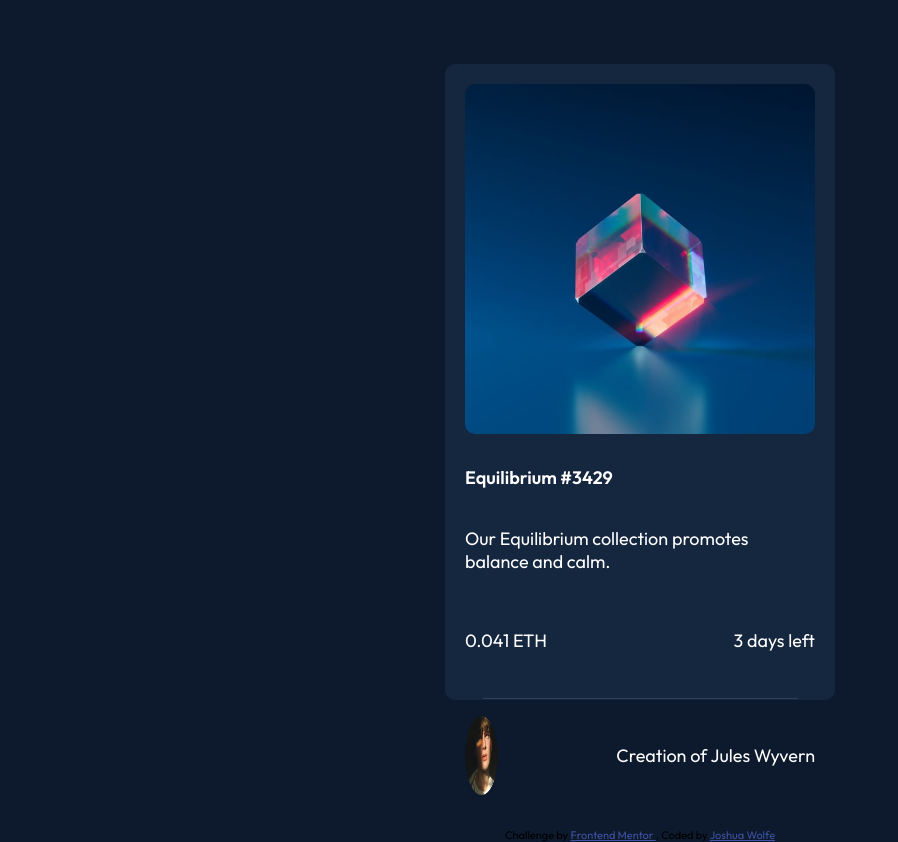
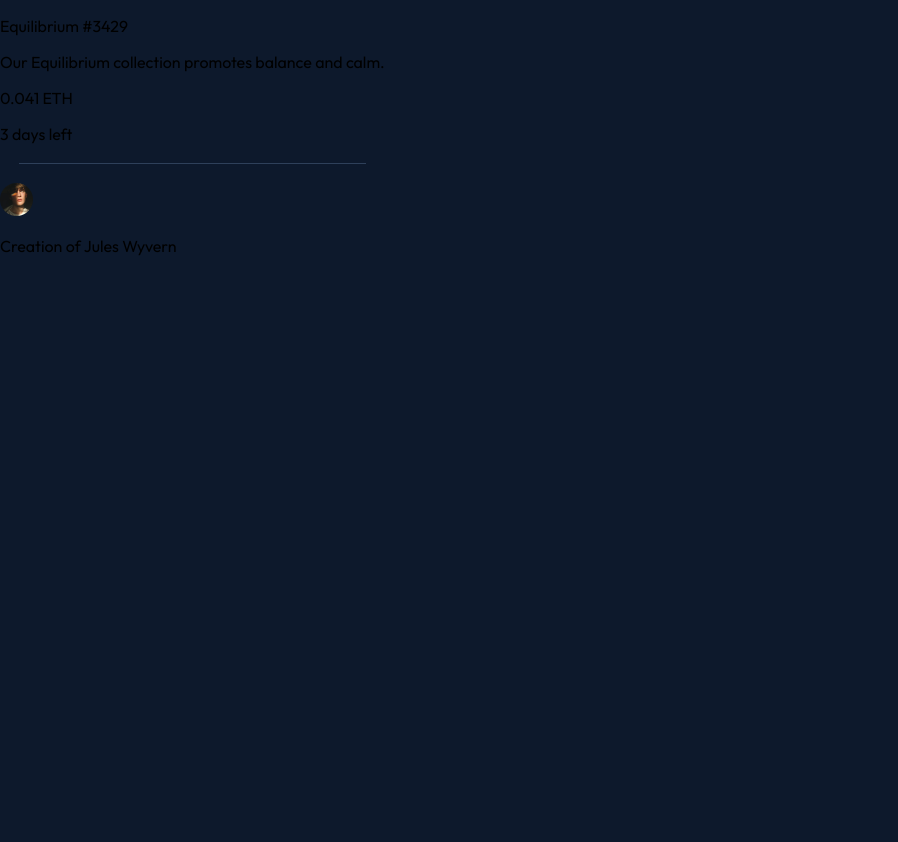
Before and after one commit to joshuamwolfe/nft-card, a website: page index.html in a window 1280 px wide. Shown: the whole page, without its empty margins (0-898 px from the left). After the commit the page ends 800 px from the top, so only its background shows below. Drawn offline with Linux system fonts and the light colour scheme; a web font is replaced by a local one.

Commit message:
Starting Over

```diff
--- a/css/style.css
+++ b/css/style.css
@@ -10,14 +10,11 @@
 }
 
 body {
+    display: flex;
     font-family: 'Outfit', sans-serif;
     box-sizing: border-box;
     margin: 0;
     background-color: var(--main-bg-color);
-}
-
-body p {
-    font-size: 18px;
 }
 
 hr {
@@ -27,10 +24,8 @@ hr {
     margin: 5%;
 }
 
-/*miscellaneous styles*/
-.heading-1 {
-    font-weight: 600;
-    padding-bottom: 0;
+main {
+    justify-content: center;
 }
 
 .attribution {
@@ -43,46 +38,6 @@ hr {
     color: hsl(228, 45%, 44%);
 }
 
-/* Flexbox Styles */
-.flex-column {
-    height: 596px;
-    width: 350px;
-    border-radius: 10px;
-    padding: 20px;
-    background-color: var(--card-bg-color);
-    flex-basis: auto;
-}
-
-.flex-column p {
-    padding: 10px 0;
-}
-
-.flex-column img {
-    max-width: 100%;
-    height: auto;
-    border-radius: 10px;
-}
-
-.flex-column-2 img {
-    height: 33px;
-    width: 33px;
-}
-
-.flex-column-2 img {
-    height: 33px;
-    width: 33px;
-}
-
-.flex-row {
-    align-items: center;
-    color: var(--white-color);
-    display: flex;
-    flex-direction: row;
-    max-height: 100%;
-    justify-content: center;
-    padding-top: 5%;
-}
-
 /*Container to Alight Paragraph with time left & price*/
 .wrapper {
     display: flex;
--- a/index.html
+++ b/index.html
@@ -3,9 +3,9 @@
 <head>
     <meta charset="UTF-8"/>
     <meta content="width=device-width, initial-scale=1.0" name="viewport"/>
-    <link href="./images/favicon-32x32.png" rel="icon" sizes="32x32"
-          type="image/png"s/>
-    <link rel="stylesheet" href="css/style.css">
+    <link href="./images/favicon-32x32.png" rel="icon" s
+          sizes="32x32" type="image/png"/>
+    <link href="css/style.css" rel="stylesheet">
     <link href="https://fonts.googleapis.com" rel="preconnect">
     <link crossorigin href="https://fonts.gstatic.com" rel="preconnect">
     <link href="https://fonts.googleapis.com/css2?family=Outfit:wght@300;400;600&display=swap" rel="stylesheet">
@@ -13,31 +13,13 @@
 </head>
 <body>
     <main class="primary-container">
-    <div class="flex-row">
-        <div class="flex-column">
-            <img alt="" src="./images/image-equilibrium.jpg"/>
         <p class="heading-1">Equilibrium #3429</p>
         <p>Our Equilibrium collection promotes balance and calm.</p>
-            <div class="wrapper">
         <p> 0.041 ETH </p>
         <P> 3 days left </P>
-            </div>
         <hr/>
-            <div class="wrapper">
-                <img class="profile-image" src="images/image-avatar.png" alt="">
+        <img alt="" class="profile-image" src="images/image-avatar.png">
         <p>Creation of Jules Wyvern</p>
-            </div>
-        </div>
-    </div>
-
-    <div class="attribution">
-        Challenge by
-        <a href="https://www.frontendmentor.io?ref=challenge"
-           target="_blank">
-            Frontend Mentor
-        </a>. Coded by
-        <a href="https://github.com/joshuamwolfe/nft-card">Joshua Wolfe</a>
-    </div>
     </main>
 </body>
 </html>
--- /dev/null
+++ b/package.json
@@ -0,0 +1,5 @@
+{
+  "devDependencies": {
+    "prettier": "2.6.2"
+  }
+}
```
Also changed, not shown: 1 other file. Lines whose indentation alone changed are shown as unchanged.
